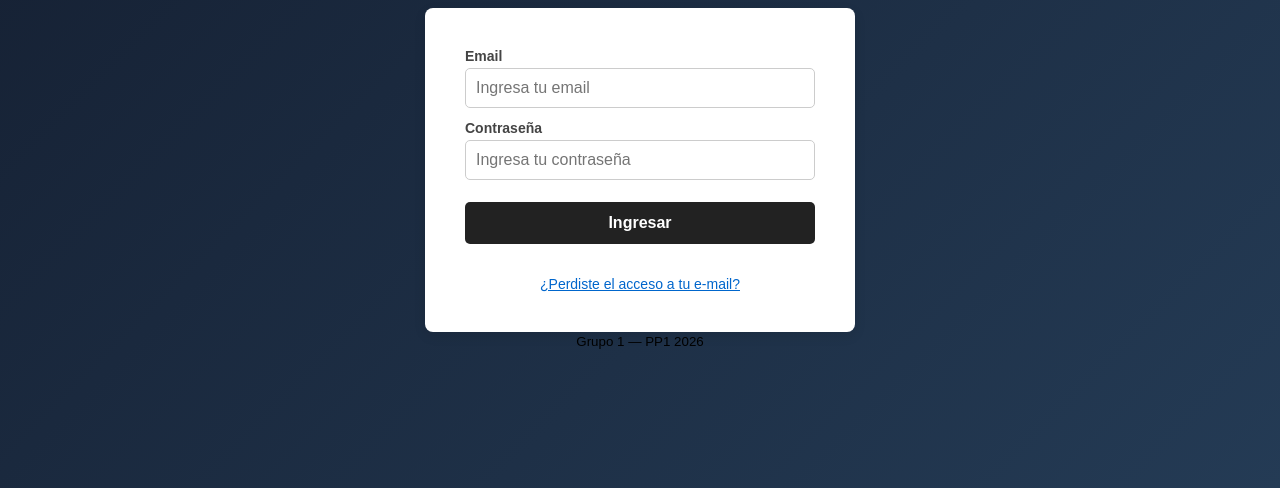
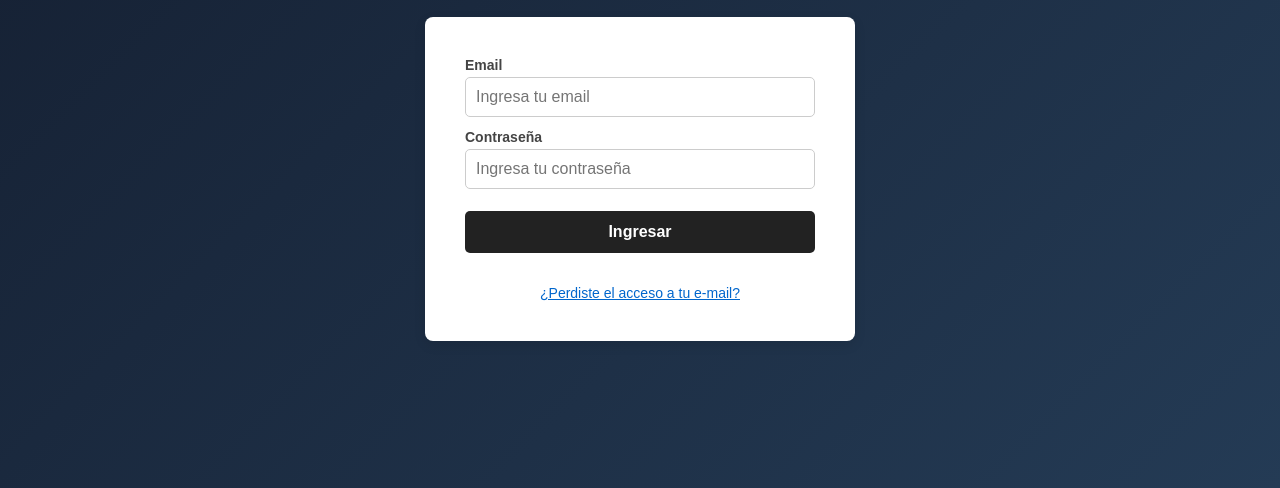
Before and after one commit to TheChaliX/PP1-2026-grupo1, a plain HTML site: page frontend/login.html in a window 1280 px wide. Shown: the part 312-800 px from the top of the page. Drawn offline with Linux system fonts and the light colour scheme.

Commit message:
feat:agrego archivos js

```diff
--- /dev/null
+++ b/frontend/js/login.js
@@ -0,0 +1 @@
+console.log()
--- a/frontend/login.html
+++ b/frontend/login.html
@@ -34,9 +34,8 @@
             <a href="recuperar.html">¿Perdiste el acceso a tu e-mail?</a>
         </form>
     </main>
-    <footer>
-    <small>Grupo 1 — PP1 2026</small>
-</footer>
+
+<script src="js/login.js"></script>
 </body>
 
 </html>
```
Also changed, not shown: frontend/publicar-alojamiento.html (+4 -4 lines), frontend/registro.html (+1 -1 lines), frontend/reservas.html (+1 -1 lines), frontend/detalle.html (line endings or trailing spaces).
